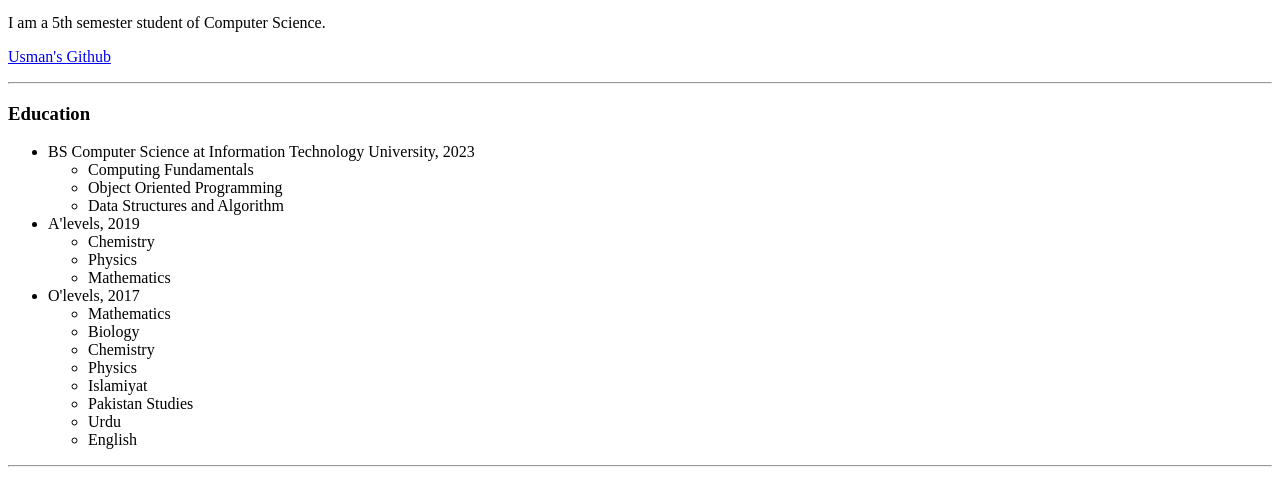
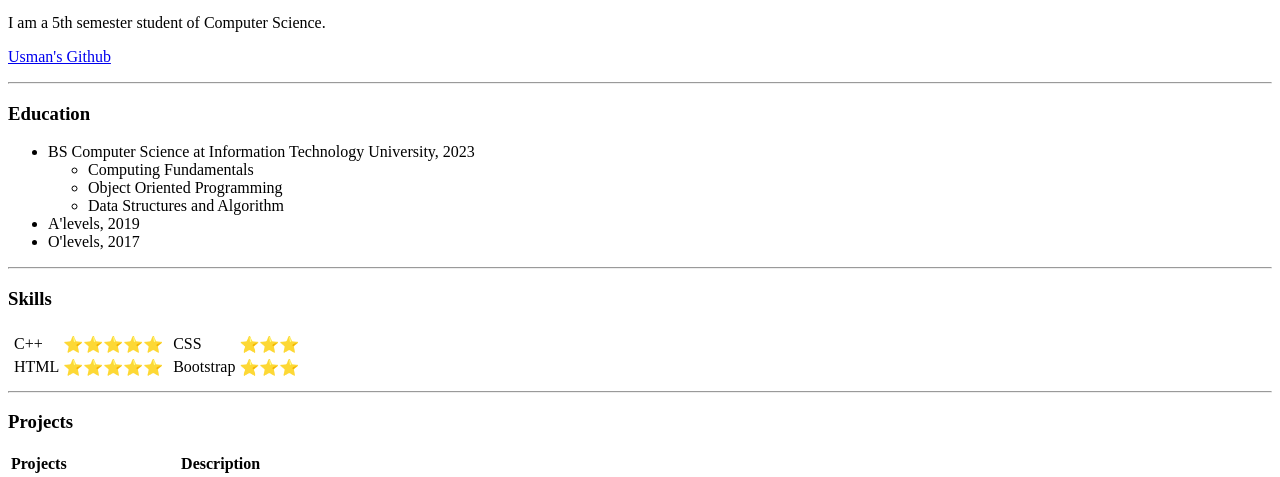
Before and after one commit to UsmanGill-UG/resume-website, a plain HTML site: page index.html in a window 1280 px wide. Shown: the part 312-789 px from the top of the page. Drawn offline with Linux system fonts and the light colour scheme.

Commit message:
stars
stars using tables

```diff
--- a/index.html
+++ b/index.html
@@ -22,32 +22,46 @@
       <li>Data Structures and Algorithm</li>
     </ul>
     <li>A'levels, 2019</li>
-  <ul>
-    <li>Chemistry</li>
-    <li>Physics</li>
-    <li>Mathematics</li>
-  </ul>
     <li>O'levels, 2017</li>
-  <ul>
-    <li>Mathematics</li>
-    <li>Biology</li>
-    <li>Chemistry</li>
-    <li>Physics</li>
-    <li>Islamiyat</li>
-    <li>Pakistan Studies</li>
-    <li>Urdu</li>
-    <li>English</li>
-  </ul>
   </ul>
   <hr>
-<h3>Hobbies</h3>
-<ul>
-  <li>Cryptocurrency</li>
-  <li>Streaming Games on Youtube</li>
-</ul>
+  <h3>Skills</h3>
+  <table>
+    <tr>
+      <td>
+
+        <table>
+          <tr>
+            <td>C++</td>
+            <td>⭐⭐⭐⭐⭐</td>
+          </tr>
+          <tr>
+            <td>HTML</td>
+            <td>⭐⭐⭐⭐⭐</td>
+          </tr>
+        </table>
+      </td>
+      <td>
+        <table>
+          <tr>
+            <td>CSS</td>
+            <td>⭐⭐⭐</td>
+          </tr>
+          <tr>
+            <td>Bootstrap</td>
+            <td>⭐⭐⭐</td>
+          </tr>
+        </table>
+    </tr>
+  </table>
+  </td>
   <hr>
   <h3>Projects</h3>
   <table>
+    <tr>
+      <th>Projects</th>
+      <th>Description</th>
+    </tr>
     <tr>
       <td>Ludo</td>
       <td>Project of object oriented programming</td>
@@ -58,6 +72,13 @@
     </tr>
   </table>
   <hr>
+  <h3>Hobbies</h3>
+  <ul>
+    <li>Cryptocurrency</li>
+    <li>Streaming Games on Youtube</li>
+  </ul>
+  <hr>
+
   <h3>Socials</h3>
   <ul>
     <li><a href="https://twitter.com/usmangillx">Twitter</a></li>
```
Lines whose indentation alone changed are shown as unchanged.
